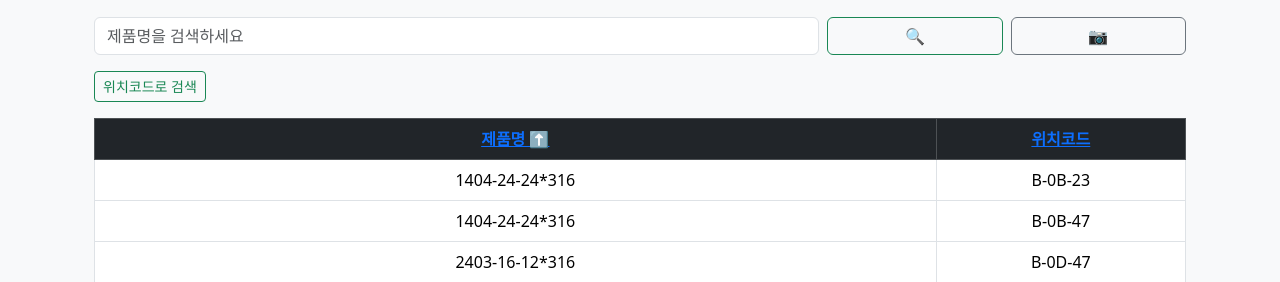
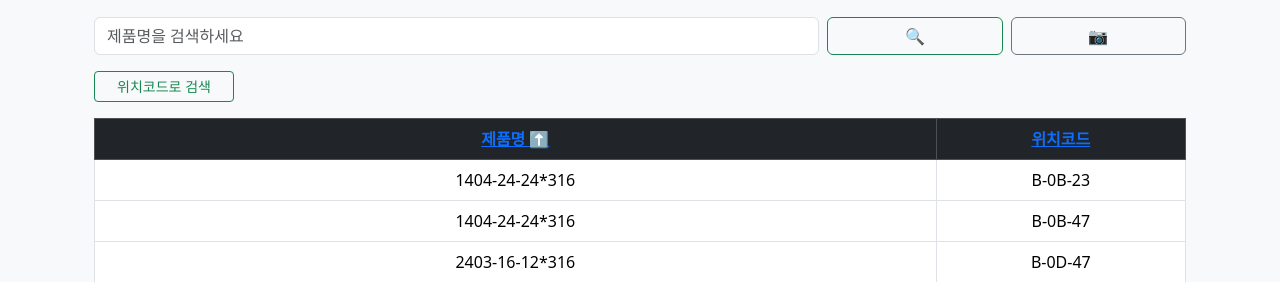
Before and after one commit to richardcho3566/warehouse-project, a Django app: page / in a window 1280 px wide. Shown: the part 218-500 px from the top of the page. Run offline with Django 5.2, Linux system fonts and the light colour scheme; a user stored in the database is signed in; data comes from the database, SQL or seed files in the repository.

Commit message:
버튼크기정렬

```diff
--- a/inventory/templates/inventory/product_list.html
+++ b/inventory/templates/inventory/product_list.html
@@ -3,6 +3,15 @@
 {% block title %}제품 위치 조회{% endblock %}
 
 {% block content %}
+
+<!--고정버튼 크기조절-->
+<style>
+  .fixed-btn {
+    min-width: 140px;  /* 필요한 경우 길이 조정 */
+    text-align: center;
+  }
+</style>
+
 
 {% load static %}
 
@@ -99,16 +108,16 @@
       }
     </script>
 
-    <a href="{% url 'search_by_location' %}" class="btn btn-outline-success btn-sm">위치코드로 검색</a>
+    <a href="{% url 'search_by_location' %}" class="btn btn-outline-success btn-sm fixed-btn">위치코드로 검색</a>
 
     {% if user.is_authenticated %}
         {% if user.profile.grade == "GRADE2" or user.profile.grade == "GRADE3" %}
-            <a href="{% url 'add_product' %}" class="btn btn-outline-success btn-sm">제품등록</a>
-            <a href="{% url 'download_csv' %}" class="btn btn-outline-success btn-sm">CSV다운로드</a>
+            <a href="{% url 'add_product' %}" class="btn btn-outline-success btn-sm fixed-btn">제품등록</a>
+            <a href="{% url 'download_csv' %}" class="btn btn-outline-success btn-sm fixed-btn">CSV다운로드</a>
         {% endif %}
         {% if user.profile.grade == "GRADE3" %}
-            <a href="{% url 'upload_csv' %}" class="btn btn-outline-success btn-sm">CSV업로드</a>
-            <a href="{% url 'manage_users' %}" class="btn btn-outline-danger btn-sm">회원등급관리</a>
+            <a href="{% url 'upload_csv' %}" class="btn btn-outline-success btn-sm fixed-btn">CSV업로드</a>
+            <a href="{% url 'manage_users' %}" class="btn btn-outline-danger btn-sm fixed-btn">회원등급관리</a>
         {% endif %}
     {% endif %}
 
```
